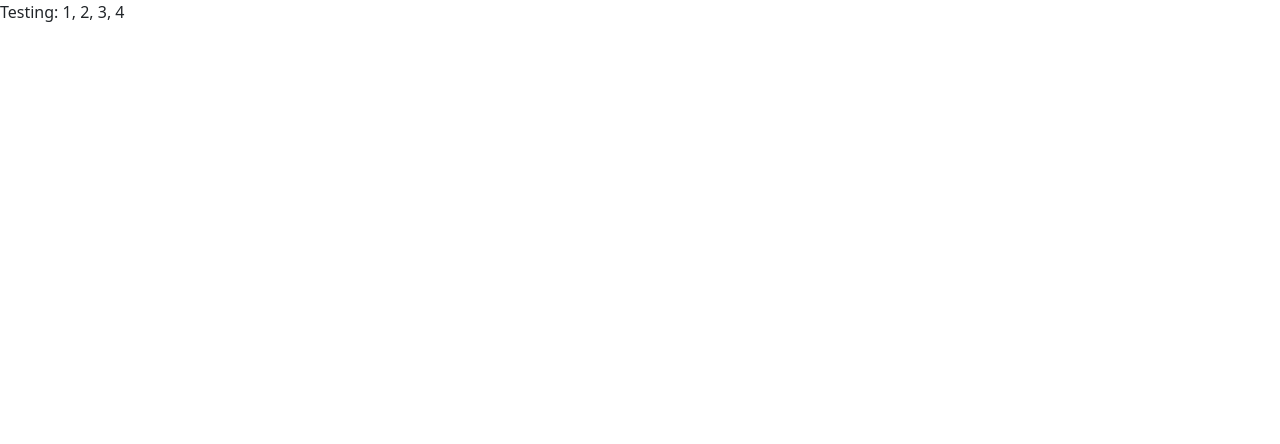
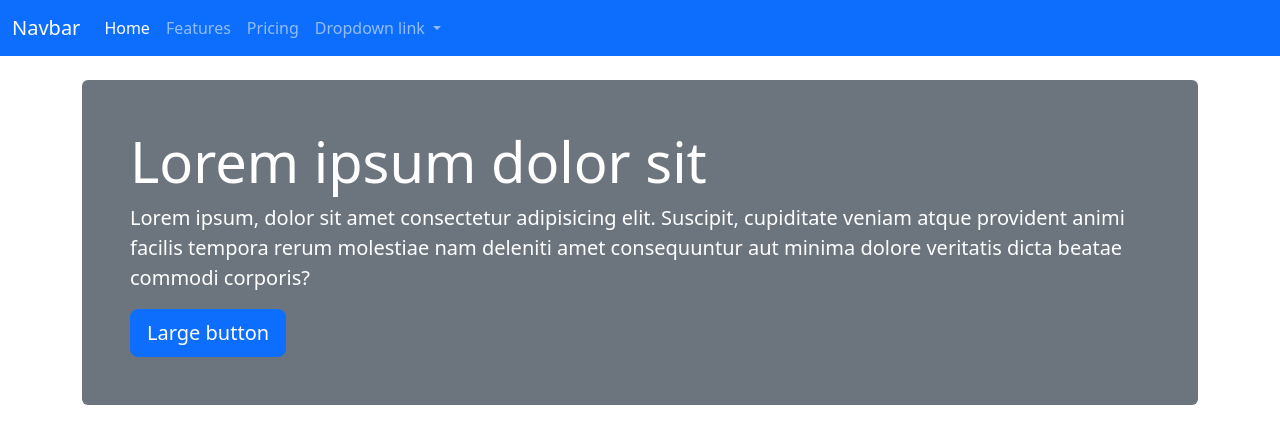
Before and after one commit to DiegoTorrealba/diego-bootstrap, a website: page src/index.html in a window 1280 px wide. Drawn offline with nearby package versions, Linux system fonts and the light colour scheme; files that its build step writes are made by us from their sources; files whose address does not match are found by name.

Commit message:
Finished Ch. 24 of Bootstrap

```diff
--- a/src/index.html
+++ b/src/index.html
@@ -8,8 +8,46 @@
 </head>
 
 <body>
-  <!-- Content starts here -->
-  <p>Testing: 1, 2, 3, 4</p>
+  <nav class="navbar navbar-expand-lg bg-primary"  data-bs-theme="dark">
+    <div class="container-fluid">
+      <a class="navbar-brand" href="index.html">Navbar</a>
+      <button class="navbar-toggler" type="button" data-bs-toggle="collapse" data-bs-target="#navbarNavDropdown" aria-controls="navbarNavDropdown" aria-expanded="false" aria-label="Toggle navigation">
+        <span class="navbar-toggler-icon"></span>
+      </button>
+      <div class="collapse navbar-collapse" id="navbarNavDropdown">
+        <ul class="navbar-nav">
+          <li class="nav-item">
+            <a class="nav-link active" aria-current="page" href="index.html">Home</a>
+          </li>
+          <li class="nav-item">
+            <a class="nav-link" href="#">Features</a>
+          </li>
+          <li class="nav-item">
+            <a class="nav-link" href="#">Pricing</a>
+          </li>
+          <li class="nav-item dropdown">
+            <a class="nav-link dropdown-toggle" href="#" role="button" data-bs-toggle="dropdown" aria-expanded="false">
+              Dropdown link
+            </a>
+            <ul class="dropdown-menu">
+              <li><a class="dropdown-item" href="#">Action</a></li>
+              <li><a class="dropdown-item" href="#">Another action</a></li>
+              <li><a class="dropdown-item" href="#">Something else here</a></li>
+            </ul>
+          </li>
+        </ul>
+      </div>
+    </div>
+  </nav>
+
+  <div class="container">
+    <header class="bg-secondary text-white my-4 p-5 rounded">
+      <h1 class="display-4">Lorem ipsum dolor sit</h1>
+      <p class="lead">Lorem ipsum, dolor sit amet consectetur adipisicing elit. Suscipit, cupiditate veniam atque provident animi facilis tempora rerum molestiae nam deleniti amet consequuntur aut minima dolore veritatis dicta beatae commodi corporis?</p>
+      <button type="button" class="btn btn-primary btn-lg">Large button</button>
+    </header>
+  </div>
+
 
   <!-- Closing scripts here -->
   <script src="js/bootstrap.bundle.min.js"></script>
```
Also changed, not shown: docs/index.html (+40 -2 lines).
